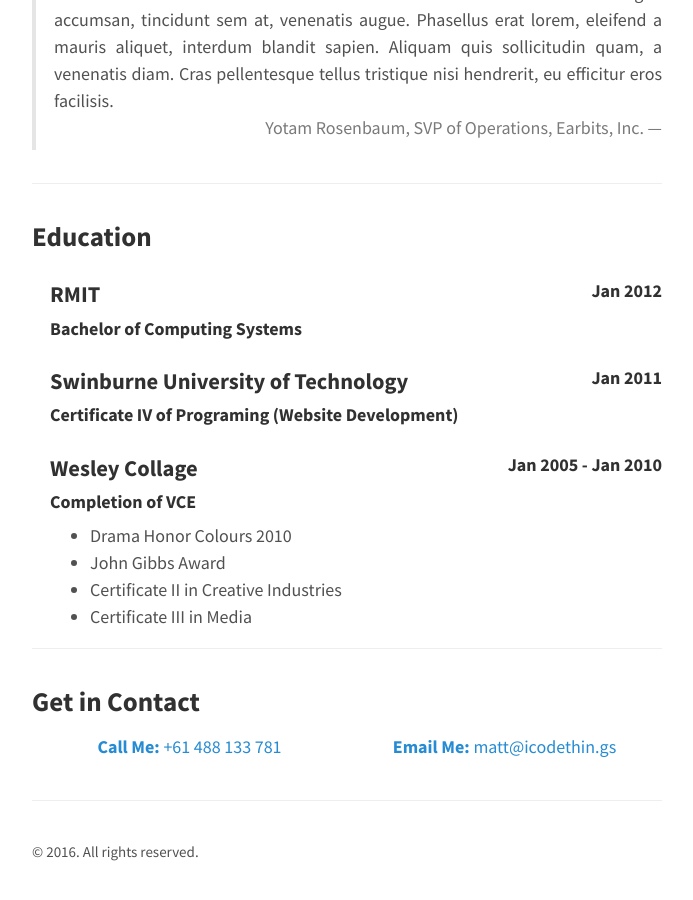
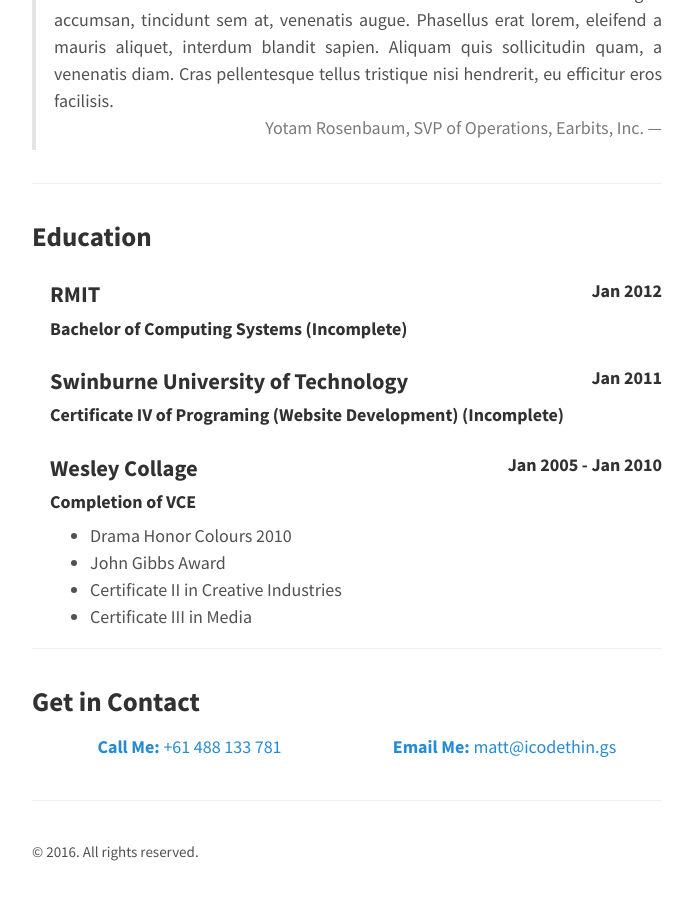
Before and after one commit to icodethings/icodethings.github.io, a Jekyll site: the page built from resume/index.html, in a window 1280 px wide and 900 px high, scrolled down 1937 px. Shown: the whole window, without its empty margins (293-986 px from the left). Built offline with Jekyll 4.4.1, drawn with Linux system fonts in a browser that asks for light colours; some of the changed text lies outside the part shown.

Commit message:
Updating resume!

```diff
--- a/_data/resume.json
+++ b/_data/resume.json
@@ -29,7 +29,7 @@
 			"endDate": "2016-02-01",
 			"summary": "Started off as a PHP developer, but quickly transitioned into both a Software and Systems Engineer. I designed and managed the custom fully scalable SaaS hosting infrastructure built on top of AWS while growing the ShopFrontPro platform.",
 			"highlights": [
-				"Built and managed a custom fully scalable SaaS hosting infrastructure in AWS",
+				"Built and managed a fully scalable, custom SaaS hosting infrastructure in AWS",
 				"Built and managed the AWS hosting infrastructure for Harvey Norman Group",
 				"Designed and build a live WYSIWYG website editor",
 				"Integrated with many 3rd party services",
@@ -82,14 +82,14 @@
 	"education": [
 		{
 			"institution": "RMIT",
-			"area": "Computing Systems",
+			"area": "Computing Systems (Incomplete)",
 			"studyType": "Bachelor",
 			"startDate": "2012-01-01",
 			"endDate": "2012-01-01"
 		},
 		{
 			"institution": "Swinburne University of Technology",
-			"area": "Programing (Website Development)",
+			"area": "Programing (Website Development)  (Incomplete)",
 			"studyType": "Certificate IV",
 			"startDate": "2011-01-01",
 			"endDate": "2011-01-01"
```
